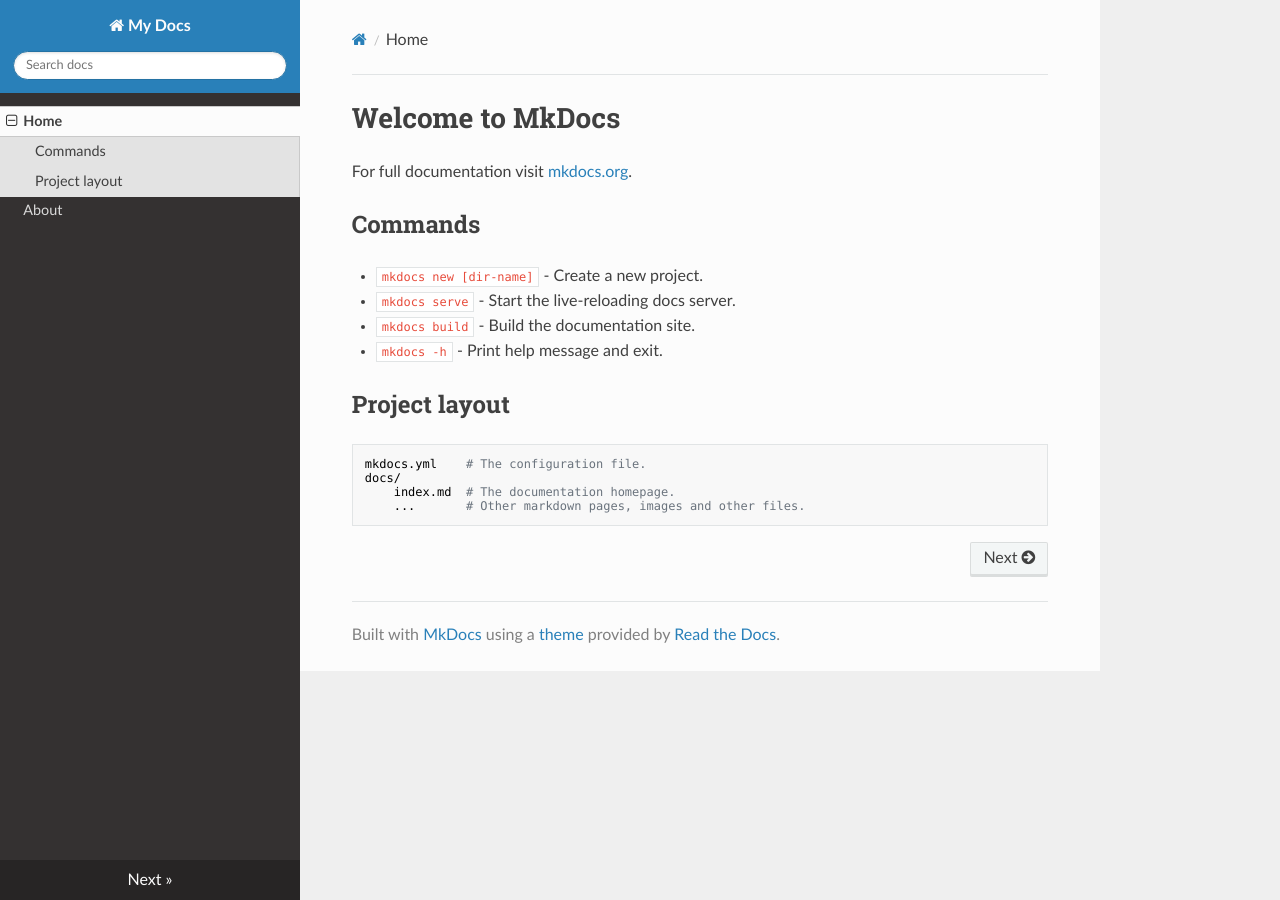
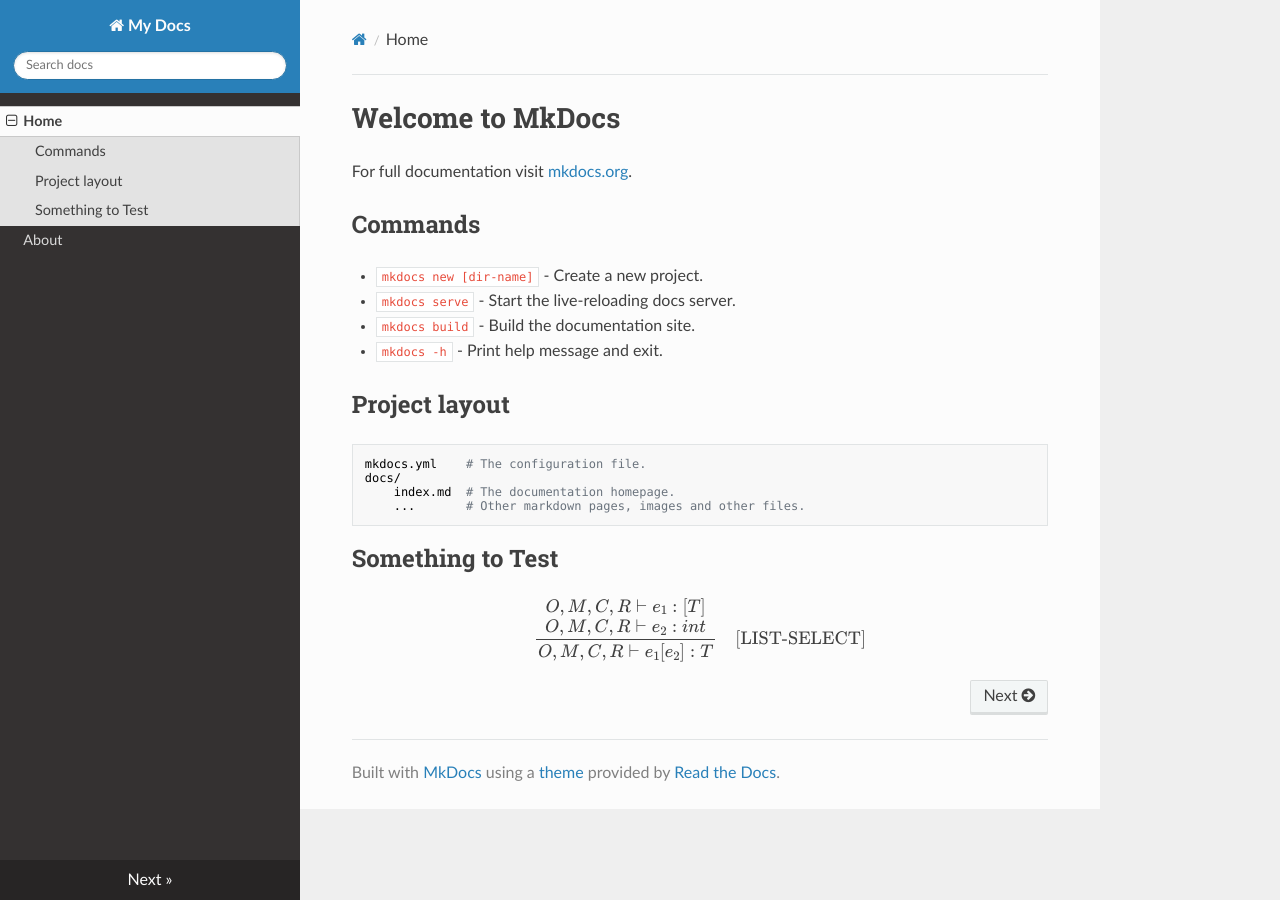
Before and after one commit to mohrez86/mkdocs_ply, an MkDocs documentation site: the page built from docs/index.md, in a window 1280 px wide. Built offline with MkDocs 1.6.1, drawn with Linux system fonts in a browser that asks for light colours; nearby versions of some CDN libraries.

Commit message:
Add math to index

```diff
--- a/docs/index.md
+++ b/docs/index.md
@@ -15,3 +15,18 @@
     docs/
         index.md  # The documentation homepage.
         ...       # Other markdown pages, images and other files.
+
+
+## Something to Test
+
+$$
+\frac{
+      \textstyle O, M, C, R \vdash e_1 : [T]
+      \atop
+      \textstyle O, M, C, R \vdash e_2 : int
+     }
+     {
+      \textstyle O, M, C, R \vdash e_1[e_2] : T
+     }
+      \quad \text{[LIST-SELECT]}
+$$
```
